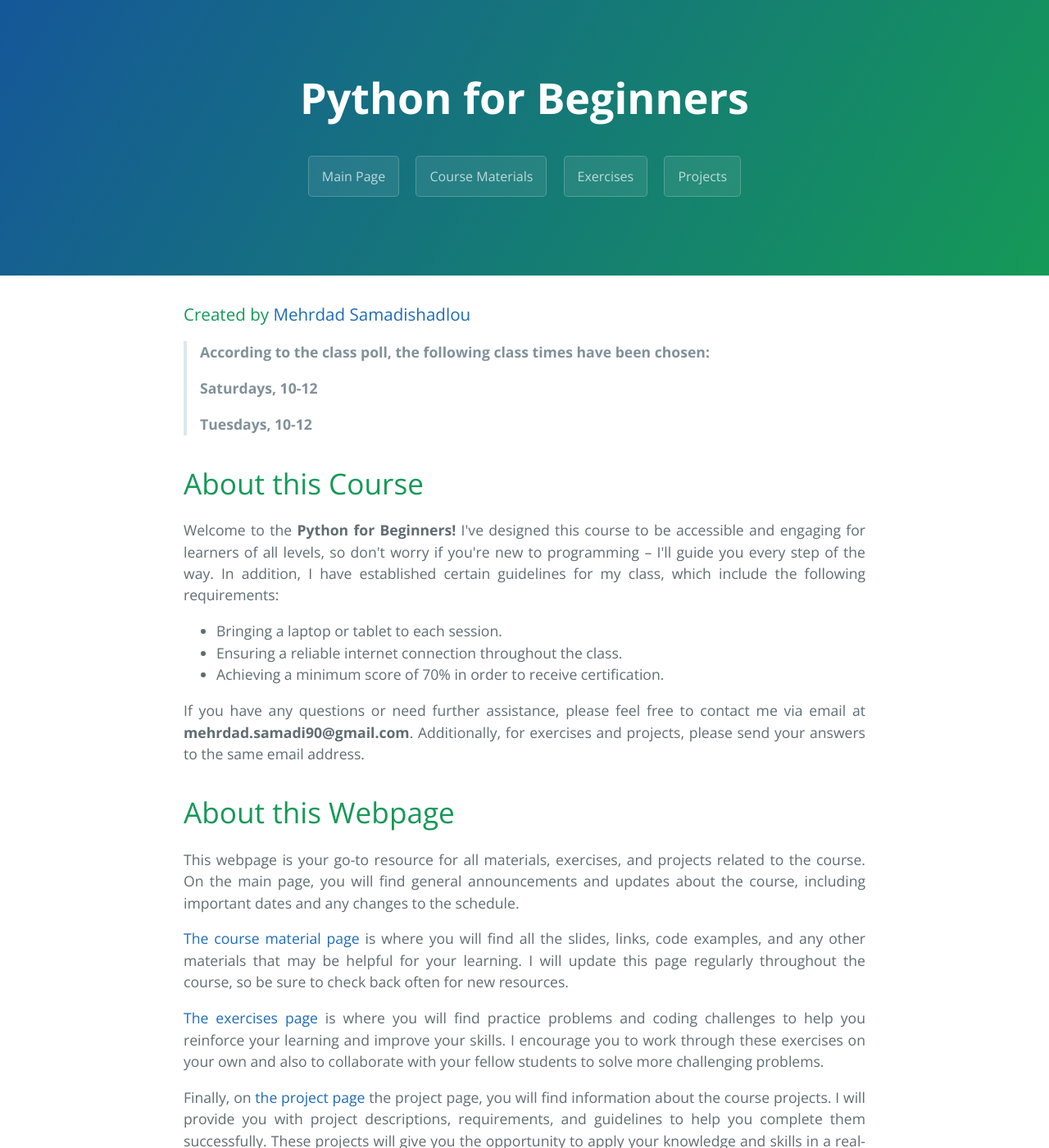
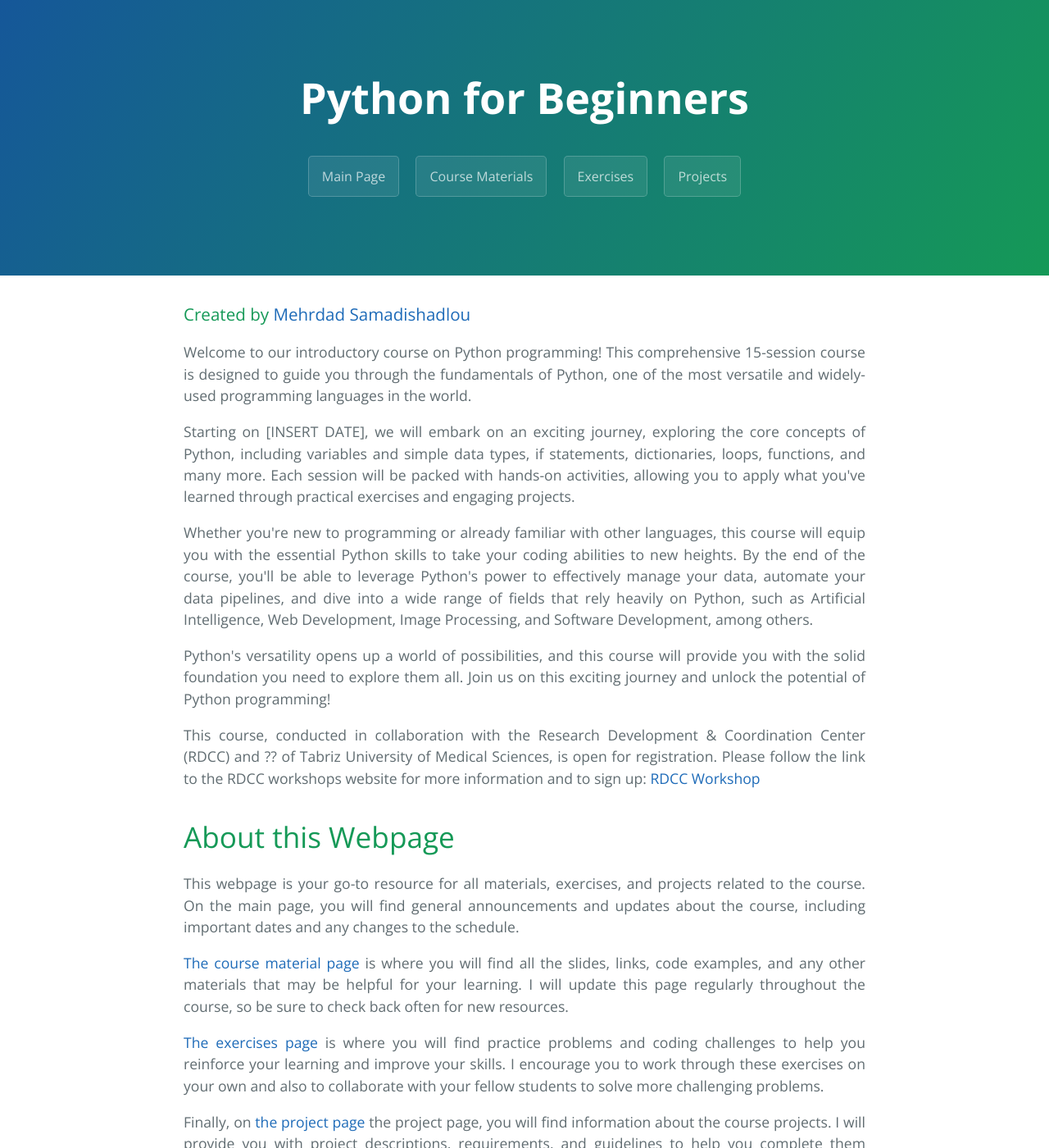
Before and after one commit to MehrdadSamadishadlou/Python_for_Beginners, a Jekyll site: the page built from index.md, in a window 1280 px wide and 1400 px high. Shown: the whole window at 82% size. Built offline with Jekyll 4.4.1, drawn with Linux system fonts in a browser that asks for light colours; some of the changed text lies outside the part shown.

Commit message:
Updating the page for the new cohort starting Khordad 1403

```diff
--- a/index.md
+++ b/index.md
@@ -6,27 +6,24 @@ filename: index
 
 ### Created by <a href="https://github.com/MehrdadSamadishadlou">Mehrdad Samadishadlou</a>
 
-
-
-> **According to the class poll, the following class times have been chosen:**
->
-> **Saturdays, 10-12**
->
-> **Tuesdays, 10-12**
-
-
-# About this Course
+<p style='text-align: justify;'>
+Welcome to our introductory course on Python programming! This comprehensive 15-session course is designed to guide you through the fundamentals of Python, one of the most versatile and widely-used programming languages in the world.
+</p>
 
 <p style='text-align: justify;'>
-Welcome to the <b>Python for Beginners!</b>  I've designed this course to be accessible and engaging for learners of all levels, so don't worry if you're new to programming – I'll guide you every step of the way. In addition, I have established certain guidelines for my class, which include the following requirements:
+Starting on [INSERT DATE], we will embark on an exciting journey, exploring the core concepts of Python, including variables and simple data types, if statements, dictionaries, loops, functions, and many more. Each session will be packed with hands-on activities, allowing you to apply what you've learned through practical exercises and engaging projects.
 </p>
 
-  - Bringing a laptop or tablet to each session.
-  - Ensuring a reliable internet connection throughout the class.
-  - Achieving a minimum score of 70% in order to receive certification.
+<p style='text-align: justify;'>
+Whether you're new to programming or already familiar with other languages, this course will equip you with the essential Python skills to take your coding abilities to new heights. By the end of the course, you'll be able to leverage Python's power to effectively manage your data, automate your data pipelines, and dive into a wide range of fields that rely heavily on Python, such as Artificial Intelligence, Web Development, Image Processing, and Software Development, among others.
+</p>
 
 <p style='text-align: justify;'>
-If you have any questions or need further assistance, please feel free to contact me via email at <b>mehrdad.samadi90@gmail.com</b>. Additionally, for exercises and projects, please send your answers to the same email address.
+Python's versatility opens up a world of possibilities, and this course will provide you with the solid foundation you need to explore them all. Join us on this exciting journey and unlock the potential of Python programming!
+</p>
+
+<p style='text-align: justify;'>
+This course, conducted in collaboration with the Research Development & Coordination Center (RDCC) and ?? of Tabriz University of Medical Sciences, is open for registration. Please follow the link to the RDCC workshops website for more information and to sign up: <a href="https://workshop.tbzmed.ac.ir/fa/">RDCC Workshop</a>
 </p>
 
 # About this Webpage
@@ -50,9 +47,3 @@ Finally, on <a href="https://mehrdadsamadishadlou.github.io/Python_for_Beginners
 <p style='text-align: justify;'>
 So sit back, relax, and get ready to dive into the exciting world of Python programming. By the end of this course, you'll have the skills and confidence to tackle a wide range of programming challenges and build your own Python projects from scratch. Let's get started!
 </p>
-
-## First things first: Picking a time
-
-To pick a suitable time, please participate in the following poll.
-
-<a href="https://www.when2meet.com/?20747825-MFjPd" target="_blank"><button>Poll</button></a>
```
